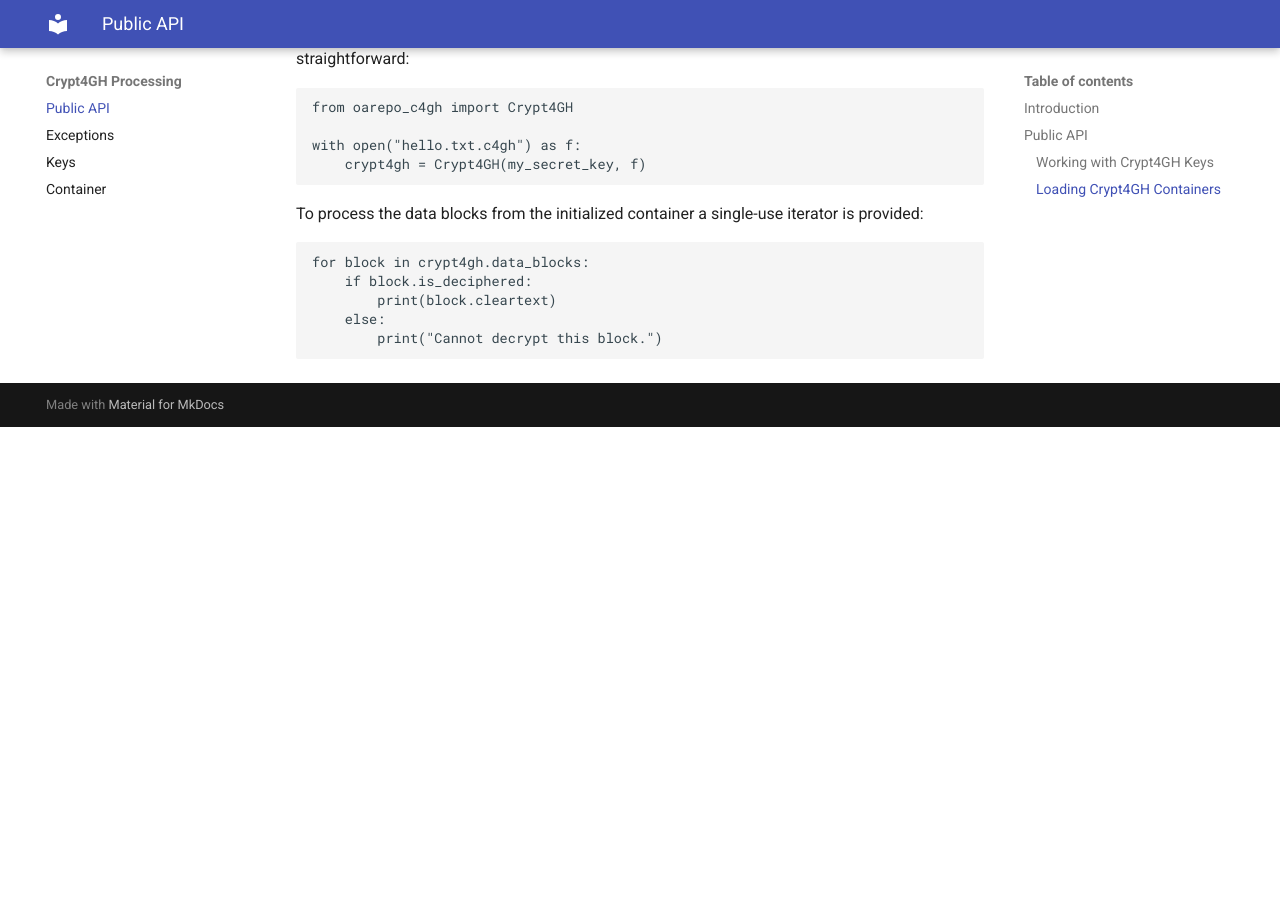
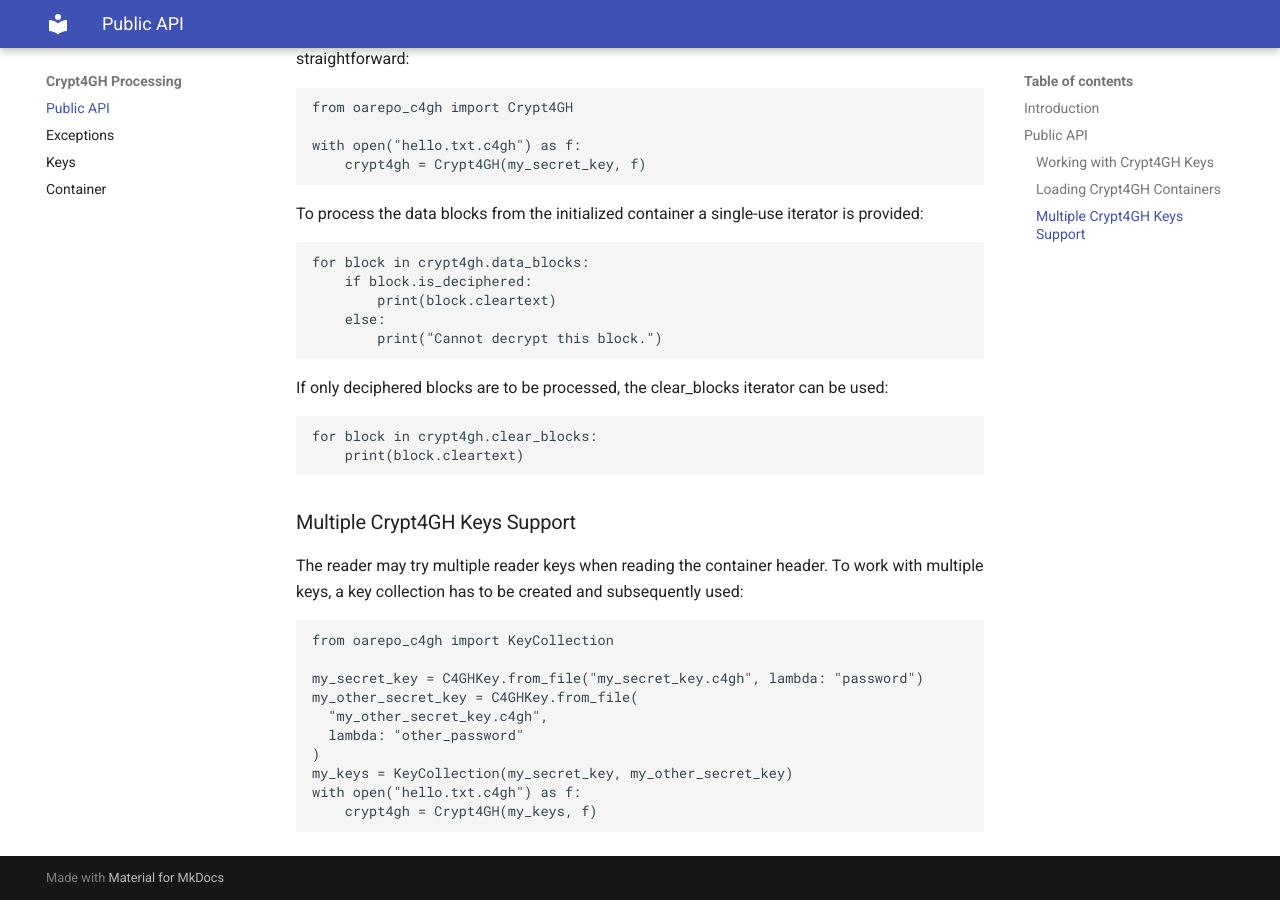
Before and after one commit to oarepo/oarepo-c4gh, an MkDocs documentation site: the page built from docs/index.md, in a window 1280 px wide and 900 px high, scrolled down 1087 px. Built offline with MkDocs 1.6.1 and Material for MkDocs 9.7.7, drawn with Linux system fonts in a browser that asks for light colours; before the commit the page ends 1514 px from its top, so only the background shows below that.

Commit message:
Documentation for key collection usage.

````diff
--- a/docs/index.md
+++ b/docs/index.md
@@ -68,3 +68,30 @@ for block in crypt4gh.data_blocks:
 	else:
 	    print("Cannot decrypt this block.")
 ```
+
+If only deciphered blocks are to be processed, the clear_blocks
+iterator can be used:
+
+```python
+for block in crypt4gh.clear_blocks:
+	print(block.cleartext)
+```
+
+### Multiple Crypt4GH Keys Support
+
+The reader may try multiple reader keys when reading the container
+header. To work with multiple keys, a key collection has to be created
+and subsequently used:
+
+```python
+from oarepo_c4gh import KeyCollection
+
+my_secret_key = C4GHKey.from_file("my_secret_key.c4gh", lambda: "password")
+my_other_secret_key = C4GHKey.from_file(
+  "my_other_secret_key.c4gh",
+  lambda: "other_password"
+)
+my_keys = KeyCollection(my_secret_key, my_other_secret_key)
+with open("hello.txt.c4gh") as f:
+	crypt4gh = Crypt4GH(my_keys, f)
+```
````
Also changed, not shown: 1 other file.
